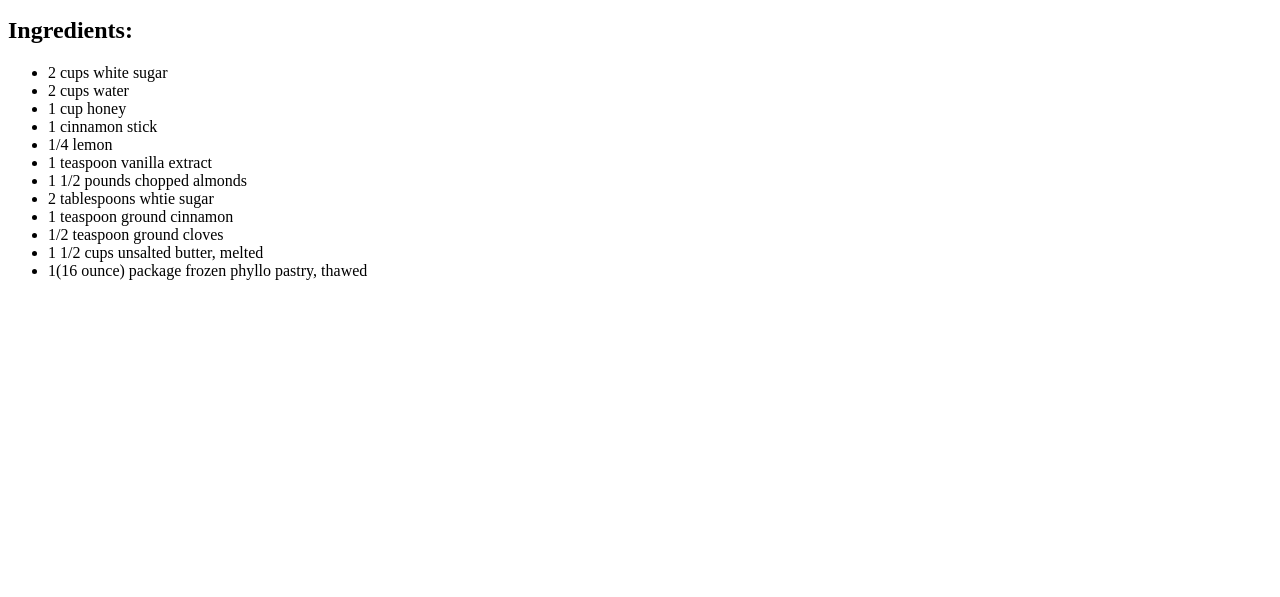
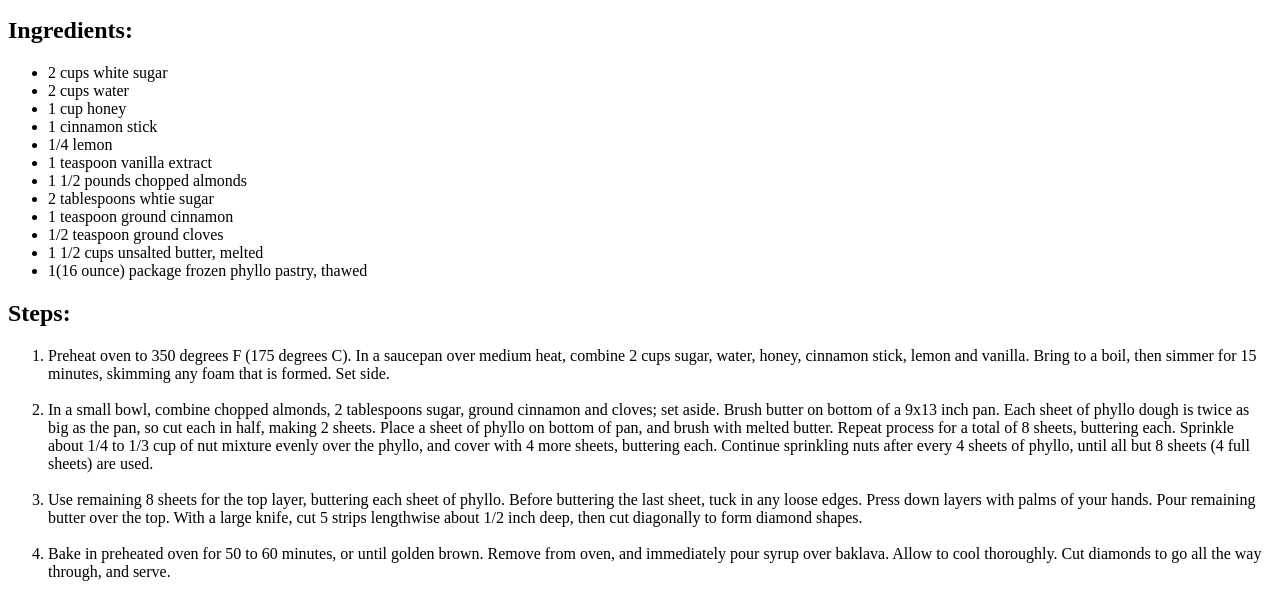
Before and after one commit to kvokopola/odin-recipes, a plain HTML site: page recipes/baklava.html in a window 1280 px wide. Shown: the part 568-1165 px from the top of the page. Before the commit the page ends 864 px from the top, so only its background shows below. Drawn offline with Linux system fonts and the light colour scheme.

Commit message:
Complete HTML-only Baklava Recipe Page

```diff
--- a/recipes/baklava.html
+++ b/recipes/baklava.html
@@ -23,5 +23,15 @@
     <li>1 1/2 cups unsalted butter, melted</li>
     <li>1(16 ounce) package frozen phyllo pastry, thawed</li>
 </ul>
+<h2> Steps: </h2>
+<ol>
+    <li>Preheat oven to 350 degrees F (175 degrees C). In a saucepan over medium heat, combine 2 cups sugar, water, honey, cinnamon stick, lemon and vanilla. Bring to a boil, then simmer for 15 minutes, skimming any foam that is formed. Set side.</li>
+    <br>
+    <li>In a small bowl, combine chopped almonds, 2 tablespoons sugar, ground cinnamon and cloves; set aside. Brush butter on bottom of a 9x13 inch pan. Each sheet of phyllo dough is twice as big as the pan, so cut each in half, making 2 sheets. Place a sheet of phyllo on bottom of pan, and brush with melted butter. Repeat process for a total of 8 sheets, buttering each. Sprinkle about 1/4 to 1/3 cup of nut mixture evenly over the phyllo, and cover with 4 more sheets, buttering each. Continue sprinkling nuts after every 4 sheets of phyllo, until all but 8 sheets (4 full sheets) are used.</li>
+    <br>
+    <li>Use remaining 8 sheets for the top layer, buttering each sheet of phyllo. Before buttering the last sheet, tuck in any loose edges. Press down layers with palms of your hands. Pour remaining butter over the top. With a large knife, cut 5 strips lengthwise about 1/2 inch deep, then cut diagonally to form diamond shapes.</li>
+    <br>
+    <li>Bake in preheated oven for 50 to 60 minutes, or until golden brown. Remove from oven, and immediately pour syrup over baklava. Allow to cool thoroughly. Cut diamonds to go all the way through, and serve.</li>
+</ol>
 </body>
 </html>
```
